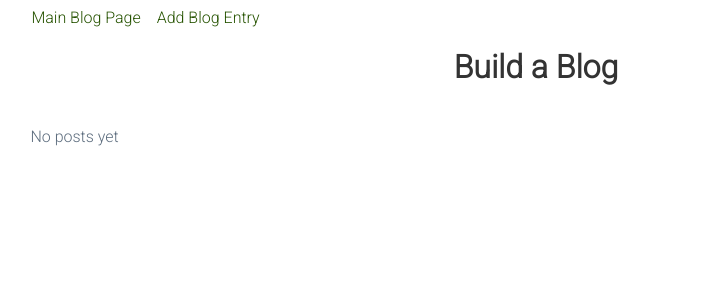
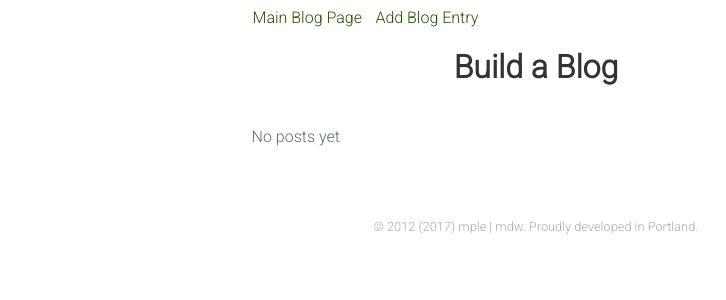
Before and after one commit to williamsmichael/blogz, a Flask app: page /blog in a window 1280 px wide. Shown: the top 300 px of the page, without its empty margins (104-830 px from the left). Run offline with Flask 2, Linux system fonts and the light colour scheme; data that the repository does not hold is empty.

Commit message:
Clean up and styles

```diff
--- a/main.py
+++ b/main.py
@@ -60,11 +60,13 @@ def blog():
         return render_template('viewpost.html', title='viewpost', post=post)
 
     posts = Blog.query.order_by(Blog.created.desc()).all()
+
     return render_template('posts.html', title='posts', posts=posts)
 
 
 @app.route('/')
 def index():
+
     return redirect('/blog')
 
 
--- a/static/styles.css
+++ b/static/styles.css
@@ -3,14 +3,14 @@ body {
     color: #333;
 }
 .container {
-    width: 80%;
+    width: 45%;
     margin: 0 auto;
 }
 .error {
     color: #CD6155;
     font-style: italic;
 }
-.datetime {
+.small {
     color: #aaa;
     font-size: 0.8em;
 }
@@ -24,7 +24,7 @@ h1 {
     margin-bottom: 40px;
 }
 a:nth-child(2) {
-    margin-left: 10px;
+    margin-left: 7.5px;
 }
 a {
     outline: none;
@@ -102,3 +102,15 @@ input[type="submit"] {
 input[type="submit"]:hover {
     background-color: #265301;
 }
+footer {
+    text-align: center;
+    margin-top: 70px;
+}
+
+/*-----------------------------------media query*/
+
+@media (max-width: 700px) {
+    .container {
+        width: 95%;
+    }
+}
--- a/templates/base.html
+++ b/templates/base.html
@@ -22,5 +22,7 @@
 
 </div>
 
+<footer class="small">&copy; 2012 (2017) mple | mdw. Proudly developed in Portland.</footer>
+
 </body>
 </html>
--- a/templates/posts.html
+++ b/templates/posts.html
@@ -13,7 +13,7 @@
     {% for post in posts %}
     <h2><a href="/blog?id={{ post.id }}">{{ post.title }}</a></h2>
     <p>{{ post.body }}</p>
-    <p class="datetime">{{ post.created }}</p>
+    <p class="small">{{ post.created }}</p>
     <hr>
     {% endfor %}
 
```
